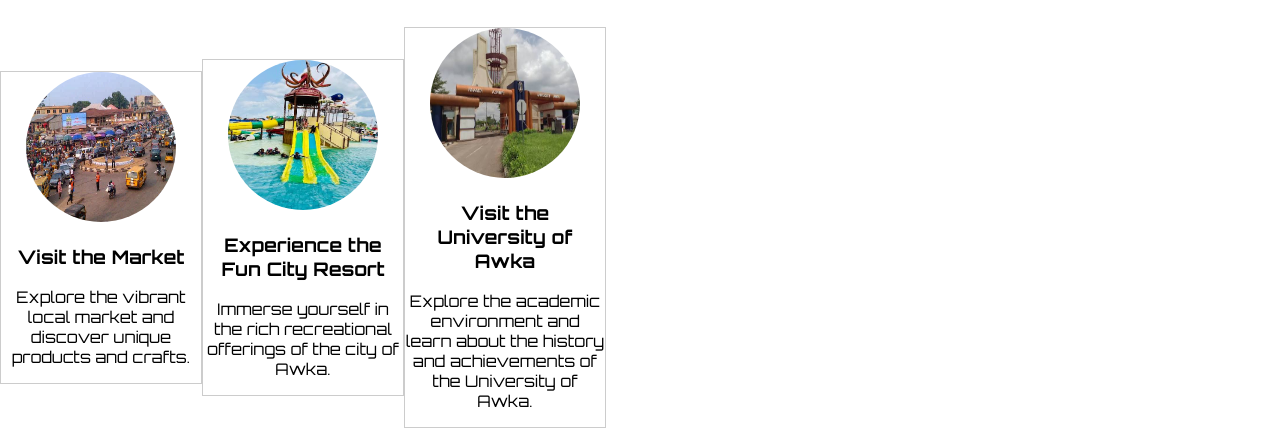
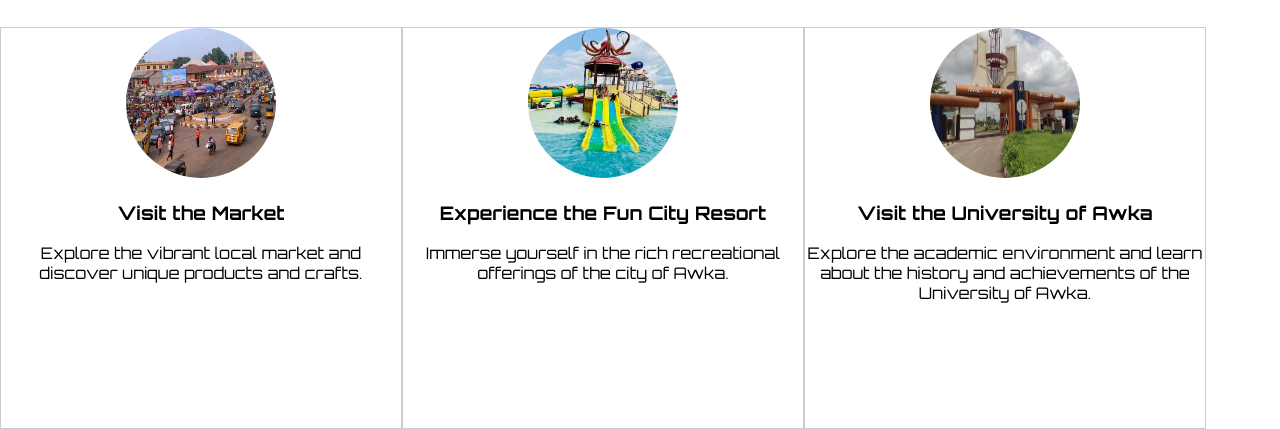
Before and after one commit to Goziejp12/Hometown-project, a plain HTML site: page index.html in a window 1280 px wide. Shown: the part 698-1127 px from the top of the page. Drawn offline with Linux system fonts and the light colour scheme; a web font is replaced by a local one.

Commit message:
Update style.css

```diff
--- a/style.css
+++ b/style.css
@@ -47,7 +47,8 @@ body {
 }
 .activity {
     border: 1px solid #ccc;
-    width: 200px;
+    width: 400px;
+    height: 400px;
 }
 
 .activity img {
```
